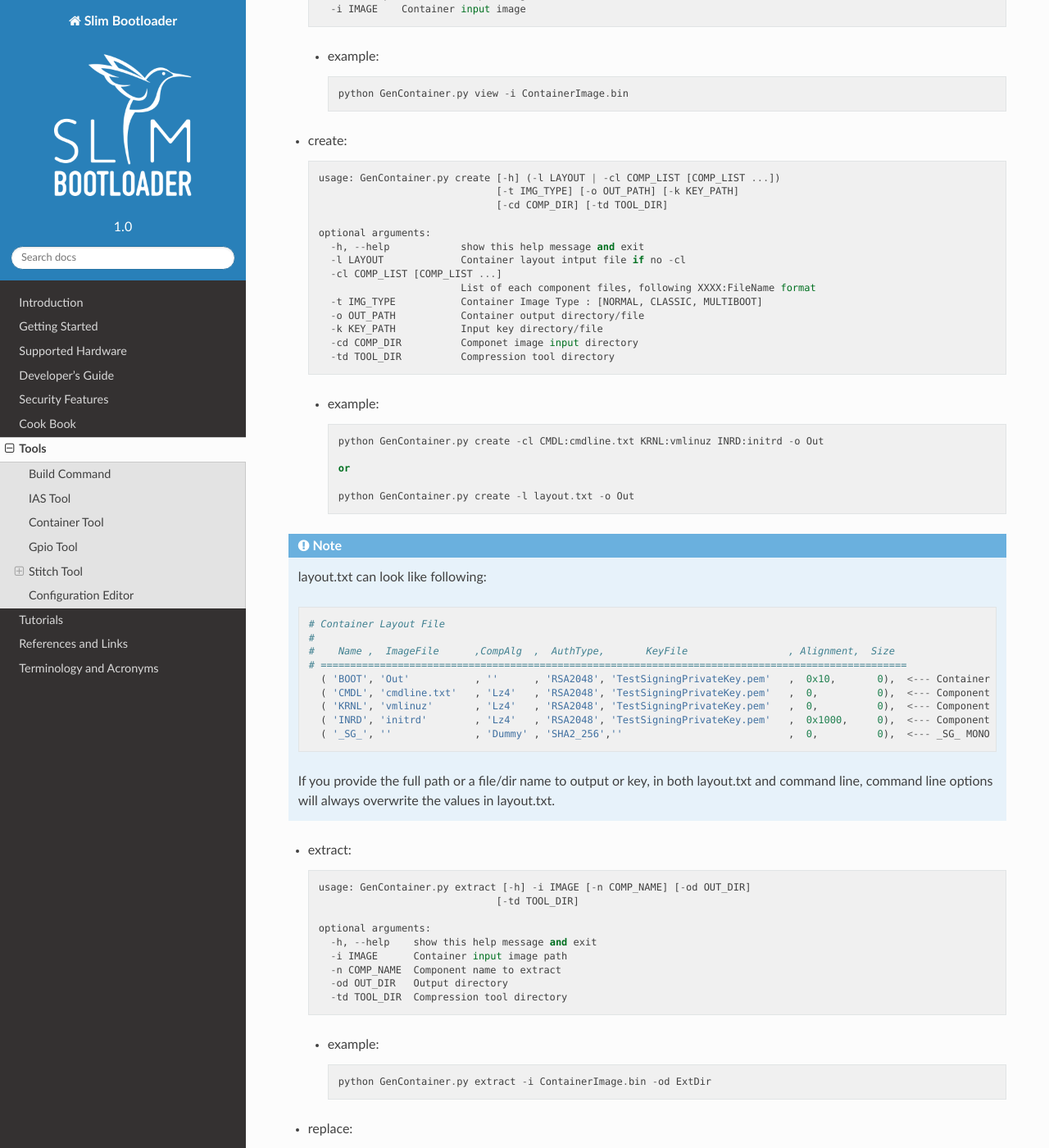
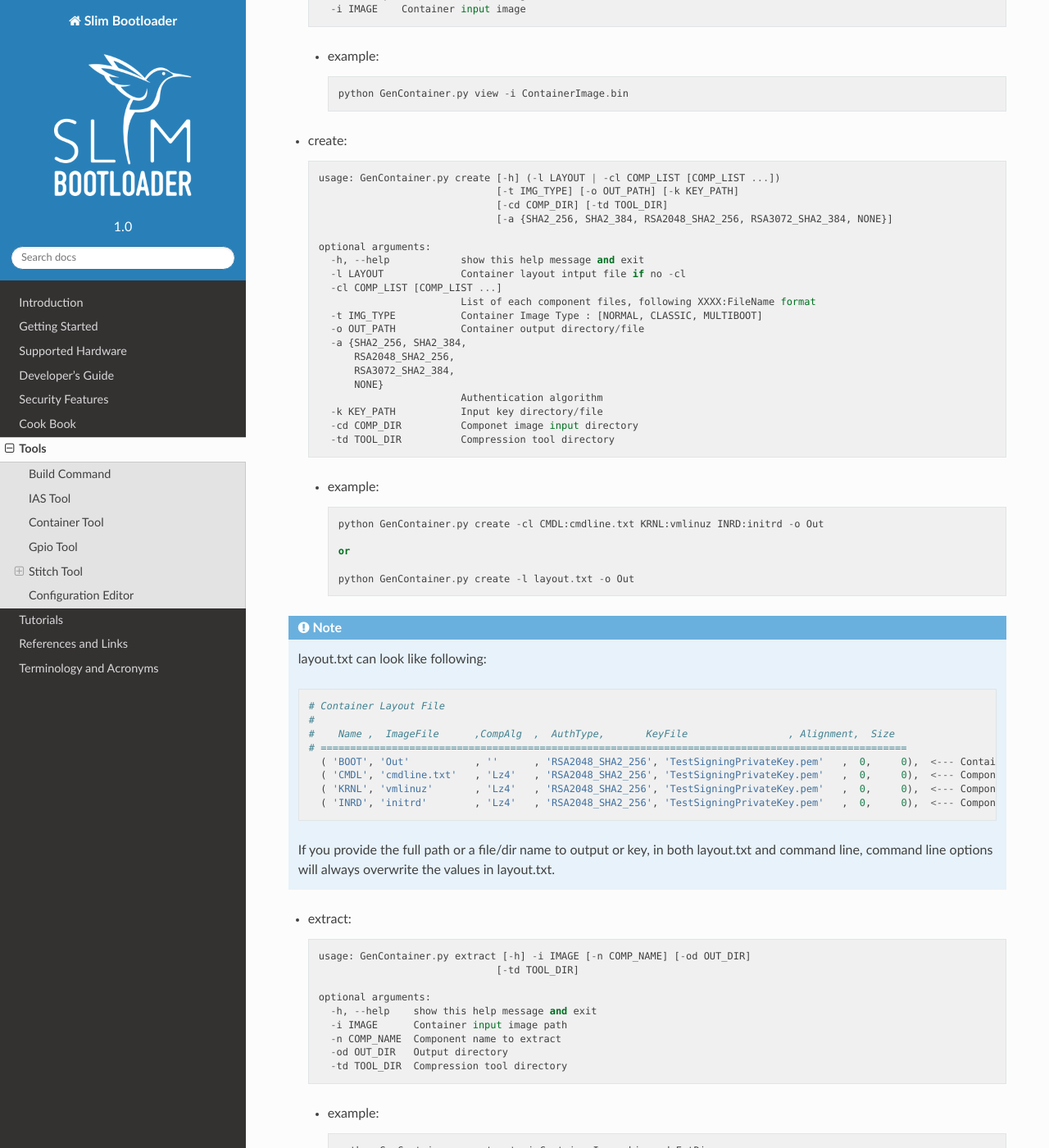
Before and after one commit to slimbootloader/documentation, a Sphinx documentation site: the page built from source/tools/index.rst, in a window 1280 px wide and 1400 px high, scrolled down 2604 px. Shown: the whole window at 82% size. Built offline with Sphinx 7.4.7 and the Read the Docs theme 2.0.0, drawn with Linux system fonts in a browser that asks for light colours; some of the changed text lies outside the part shown.

Commit message:
GenContainer tool documentation updates
Updated for Authentication algorithm changes.

Signed-off-by: Subash Lakkimsetti <subash.lakkimsetti@intel.com>

```diff
--- a/source/tools/index.rst
+++ b/source/tools/index.rst
@@ -113,6 +113,7 @@ Following operations are supported::
     usage: GenContainer.py create [-h] (-l LAYOUT | -cl COMP_LIST [COMP_LIST ...])
                                   [-t IMG_TYPE] [-o OUT_PATH] [-k KEY_PATH]
                                   [-cd COMP_DIR] [-td TOOL_DIR]
+                                  [-a {SHA2_256, SHA2_384, RSA2048_SHA2_256, RSA3072_SHA2_384, NONE}]
 
     optional arguments:
       -h, --help            show this help message and exit
@@ -121,6 +122,11 @@ Following operations are supported::
                             List of each component files, following XXXX:FileName format
       -t IMG_TYPE           Container Image Type : [NORMAL, CLASSIC, MULTIBOOT]
       -o OUT_PATH           Container output directory/file
+      -a {SHA2_256, SHA2_384,
+          RSA2048_SHA2_256,
+          RSA3072_SHA2_384,
+          NONE}
+                            Authentication algorithm
       -k KEY_PATH           Input key directory/file
       -cd COMP_DIR          Componet image input directory
       -td TOOL_DIR          Compression tool directory
@@ -141,11 +147,10 @@ Following operations are supported::
       #
       #    Name ,  ImageFile      ,CompAlg  ,  AuthType,       KeyFile                 , Alignment,  Size
       # ===================================================================================================
-        ( 'BOOT', 'Out'           , ''      , 'RSA2048', 'TestSigningPrivateKey.pem'   ,  0x10,       0),  <--- Container Hdr
-        ( 'CMDL', 'cmdline.txt'   , 'Lz4'   , 'RSA2048', 'TestSigningPrivateKey.pem'   ,  0,          0),  <--- Component Entry 1
-        ( 'KRNL', 'vmlinuz'       , 'Lz4'   , 'RSA2048', 'TestSigningPrivateKey.pem'   ,  0,          0),  <--- Component Entry 2
-        ( 'INRD', 'initrd'        , 'Lz4'   , 'RSA2048', 'TestSigningPrivateKey.pem'   ,  0x1000,     0),  <--- Component Entry 3
-        ( '_SG_', ''              , 'Dummy' , 'SHA2_256',''                            ,  0,          0),  <--- _SG_ MONO SIGN Component
+        ( 'BOOT', 'Out'           , ''      , 'RSA2048_SHA2_256', 'TestSigningPrivateKey.pem'   ,  0,     0),  <--- Container Hdr
+        ( 'CMDL', 'cmdline.txt'   , 'Lz4'   , 'RSA2048_SHA2_256', 'TestSigningPrivateKey.pem'   ,  0,     0),  <--- Component Entry 1
+        ( 'KRNL', 'vmlinuz'       , 'Lz4'   , 'RSA2048_SHA2_256', 'TestSigningPrivateKey.pem'   ,  0,     0),  <--- Component Entry 2
+        ( 'INRD', 'initrd'        , 'Lz4'   , 'RSA2048_SHA2_256', 'TestSigningPrivateKey.pem'   ,  0,     0),  <--- Component Entry 3
 
     If you provide the full path or a file/dir name to output or key, in both layout.txt and command line,
     command line options will always overwrite the values in layout.txt.
@@ -191,19 +196,22 @@ Following operations are supported::
 * sign::
 
     usage: GenContainer.py sign [-h] -f COMP_FILE [-o SIGN_FILE]
-                                [-c {lz4,lzma,dummy}] [-a {rsa2048,sha256,none}]
+                                [-c {lz4,lzma,dummy}] [-a {SHA2_256, SHA2_384, RSA2048_SHA2_256, RSA3072_SHA2_384, NONE}]
                                 [-k KEY_FILE] [-od OUT_DIR] [-td TOOL_DIR]
 
     optional arguments:
-      -h, --help            show this help message and exit
-      -f COMP_FILE          Component input file path
-      -o SIGN_FILE          Signed output image name
-      -c {lz4,lzma,dummy}   compression algorithm
-      -a {rsa2048,sha256,none}
-                            authentication algorithm
-      -k KEY_FILE           Private key file path to sign component
-      -od OUT_DIR           Output directory
-      -td TOOL_DIR          Compression tool directory
+      -h, --help                show this help message and exit
+      -f COMP_FILE              Component input file path
+      -o SIGN_FILE              Signed output image name
+      -c {lz4,lzma,dummy}       compression algorithm
+      -a {SHA2_256, SHA2_384,
+          RSA2048_SHA2_256,
+          RSA3072_SHA2_384,
+          NONE}
+                                Authentication algorithm
+      -k KEY_FILE               Private key file path to sign component
+      -od OUT_DIR               Output directory
+      -td TOOL_DIR              Compression tool directory
 
  - example::
 
```
